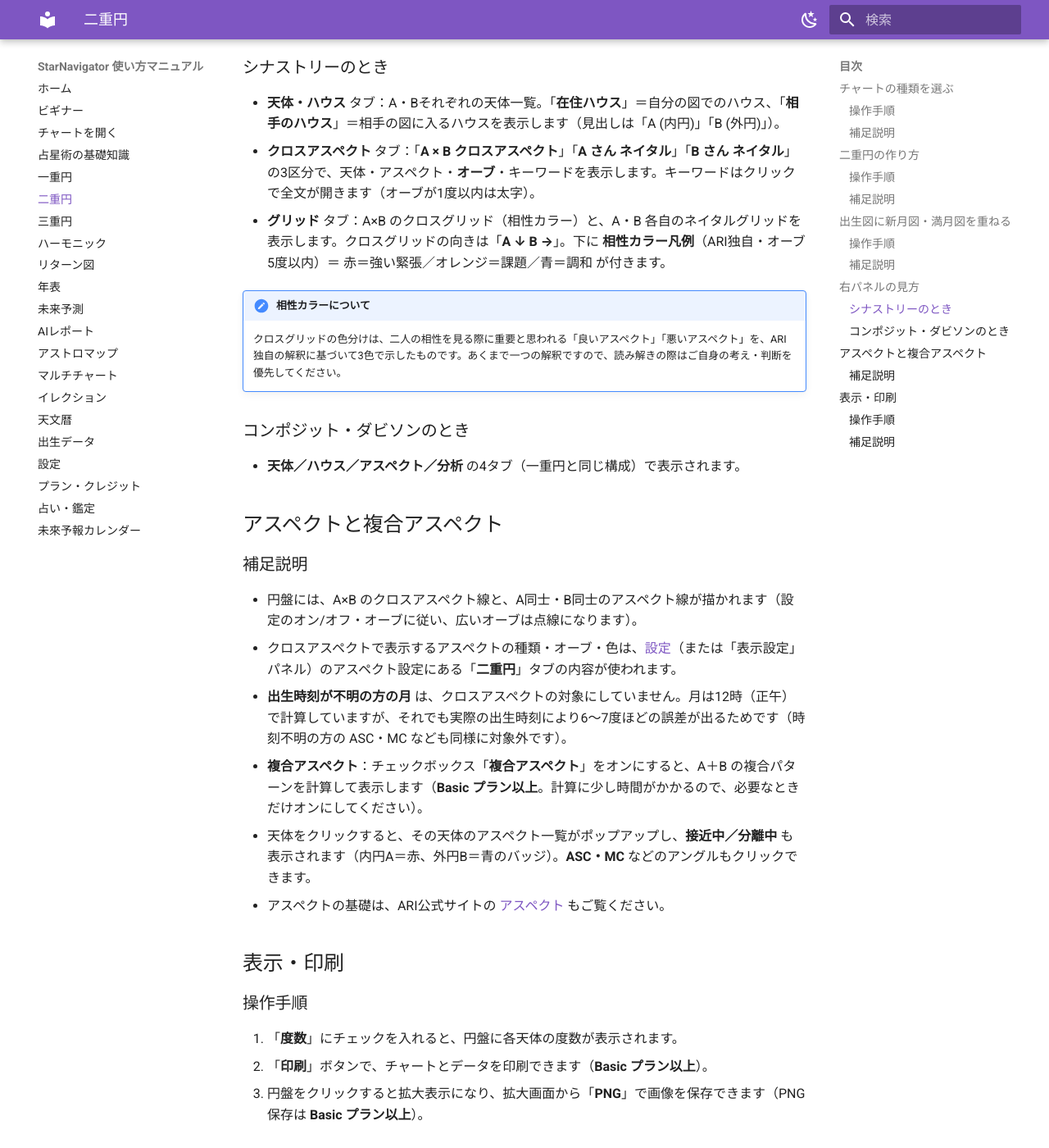
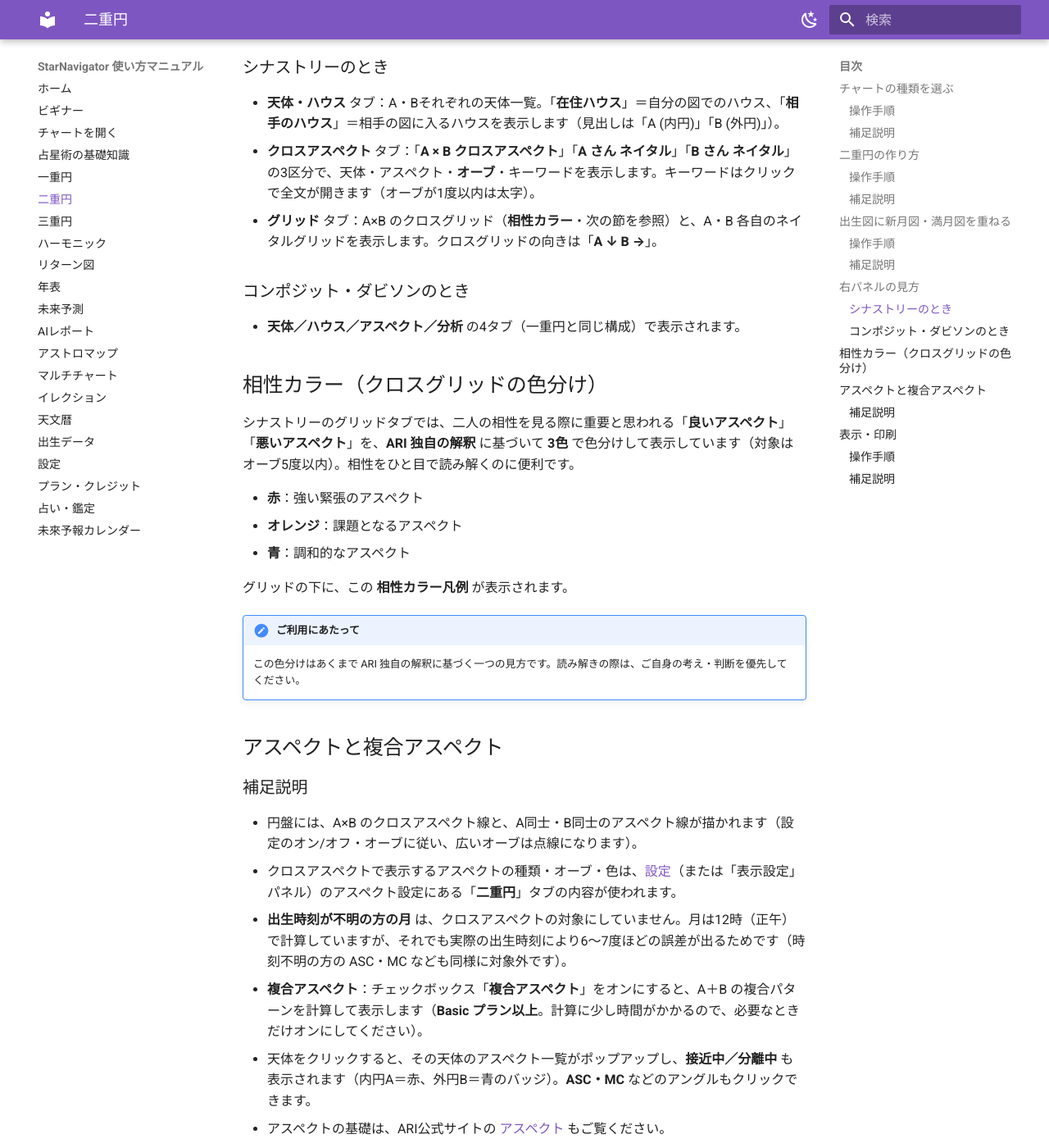
Before and after one commit to KeikoKagawa/starnavi-manual, an MkDocs documentation site: the page built from docs/double-chart.md, in a window 1280 px wide and 1400 px high, scrolled down 2908 px. Shown: the whole window at 82% size. Built offline with MkDocs 1.6.1 and Material for MkDocs 9.7.7, drawn with Linux system fonts in a browser that asks for light colours.

Commit message:
content(二重円): 相性カラーを独立見出しに昇格(3色凡例を本文化・注意書きはnoteで維持)
Co-Authored-By: Claude Fable 5 <noreply@anthropic.com>

```diff
--- a/docs/double-chart.md
+++ b/docs/double-chart.md
@@ -64,14 +64,24 @@
 
 - **天体・ハウス** タブ：A・Bそれぞれの天体一覧。「**在住ハウス**」＝自分の図でのハウス、「**相手のハウス**」＝相手の図に入るハウスを表示します（見出しは「A (内円)」「B (外円)」）。
 - **クロスアスペクト** タブ：「**A × B クロスアスペクト**」「**A さん ネイタル**」「**B さん ネイタル**」の3区分で、天体・アスペクト・**オーブ**・キーワードを表示します。キーワードはクリックで全文が開きます（オーブが1度以内は太字）。
-- **グリッド** タブ：A×B のクロスグリッド（相性カラー）と、A・B 各自のネイタルグリッドを表示します。クロスグリッドの向きは「**A ↓ B →**」。下に **相性カラー凡例**（ARI独自・オーブ5度以内）＝ 赤＝強い緊張／オレンジ＝課題／青＝調和 が付きます。
-
-!!! note "相性カラーについて"
-    クロスグリッドの色分けは、二人の相性を見る際に重要と思われる「良いアスペクト」「悪いアスペクト」を、ARI 独自の解釈に基づいて3色で示したものです。あくまで一つの解釈ですので、読み解きの際はご自身の考え・判断を優先してください。
+- **グリッド** タブ：A×B のクロスグリッド（**相性カラー**・次の節を参照）と、A・B 各自のネイタルグリッドを表示します。クロスグリッドの向きは「**A ↓ B →**」。
 
 ### コンポジット・ダビソンのとき
 
 - **天体／ハウス／アスペクト／分析** の4タブ（一重円と同じ構成）で表示されます。
+
+## 相性カラー（クロスグリッドの色分け）
+
+シナストリーのグリッドタブでは、二人の相性を見る際に重要と思われる「**良いアスペクト**」「**悪いアスペクト**」を、**ARI 独自の解釈** に基づいて **3色** で色分けして表示しています（対象はオーブ5度以内）。相性をひと目で読み解くのに便利です。
+
+- **赤**：強い緊張のアスペクト
+- **オレンジ**：課題となるアスペクト
+- **青**：調和的なアスペクト
+
+グリッドの下に、この **相性カラー凡例** が表示されます。
+
+!!! note "ご利用にあたって"
+    この色分けはあくまで ARI 独自の解釈に基づく一つの見方です。読み解きの際は、ご自身の考え・判断を優先してください。
 
 ## アスペクトと複合アスペクト
 
```
